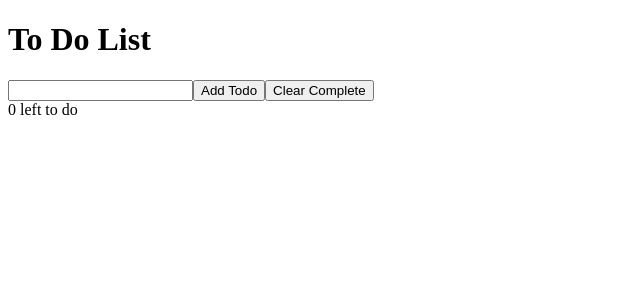
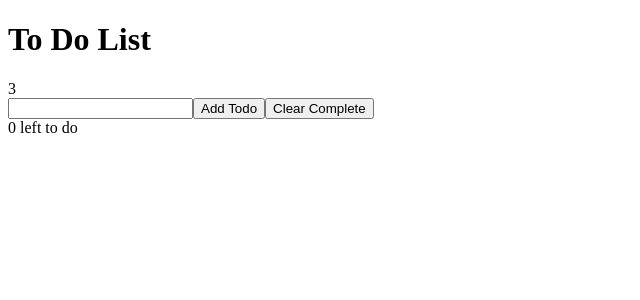
Before and after one commit to rvats/hyperloop, a React (Create React App) app: page / in a window 1280 px wide. Shown: the top 300 px of the page, without its empty margins (0-640 px from the left). Built offline with nearby package versions, Linux system fonts and the light colour scheme.

Commit message:
Updating Todo List Code and getting the length to render on the displayed page

```diff
--- a/src/TodoList.js
+++ b/src/TodoList.js
@@ -1,10 +1,10 @@
 import React from 'react'
 
-export default function TodoList(todos) {
+export default function TodoList({todos}) {
   return (
     <div>
       <h1>To Do List</h1>
-      { todos.Length }
+      {todos.length}
     </div>
   )
 }
```
